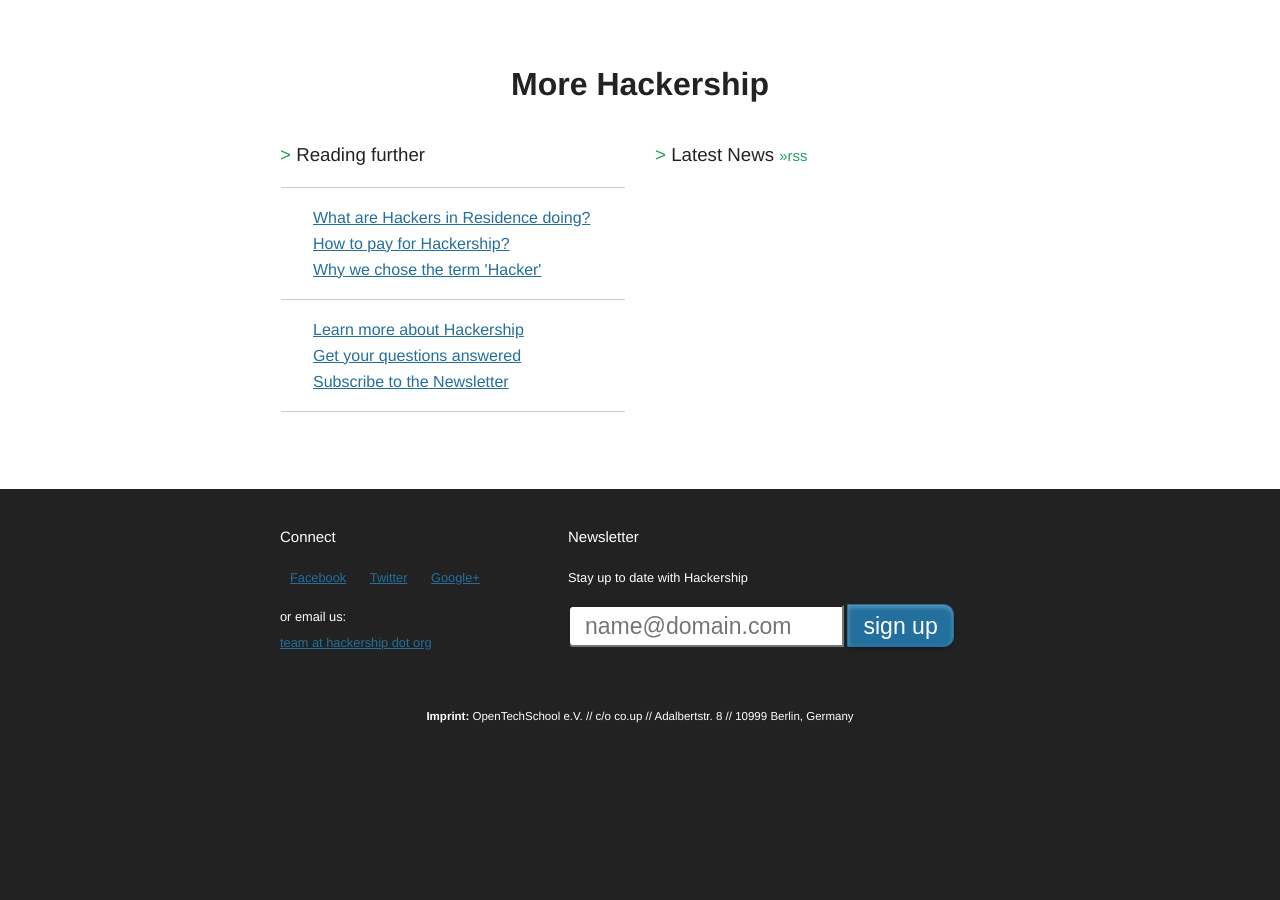
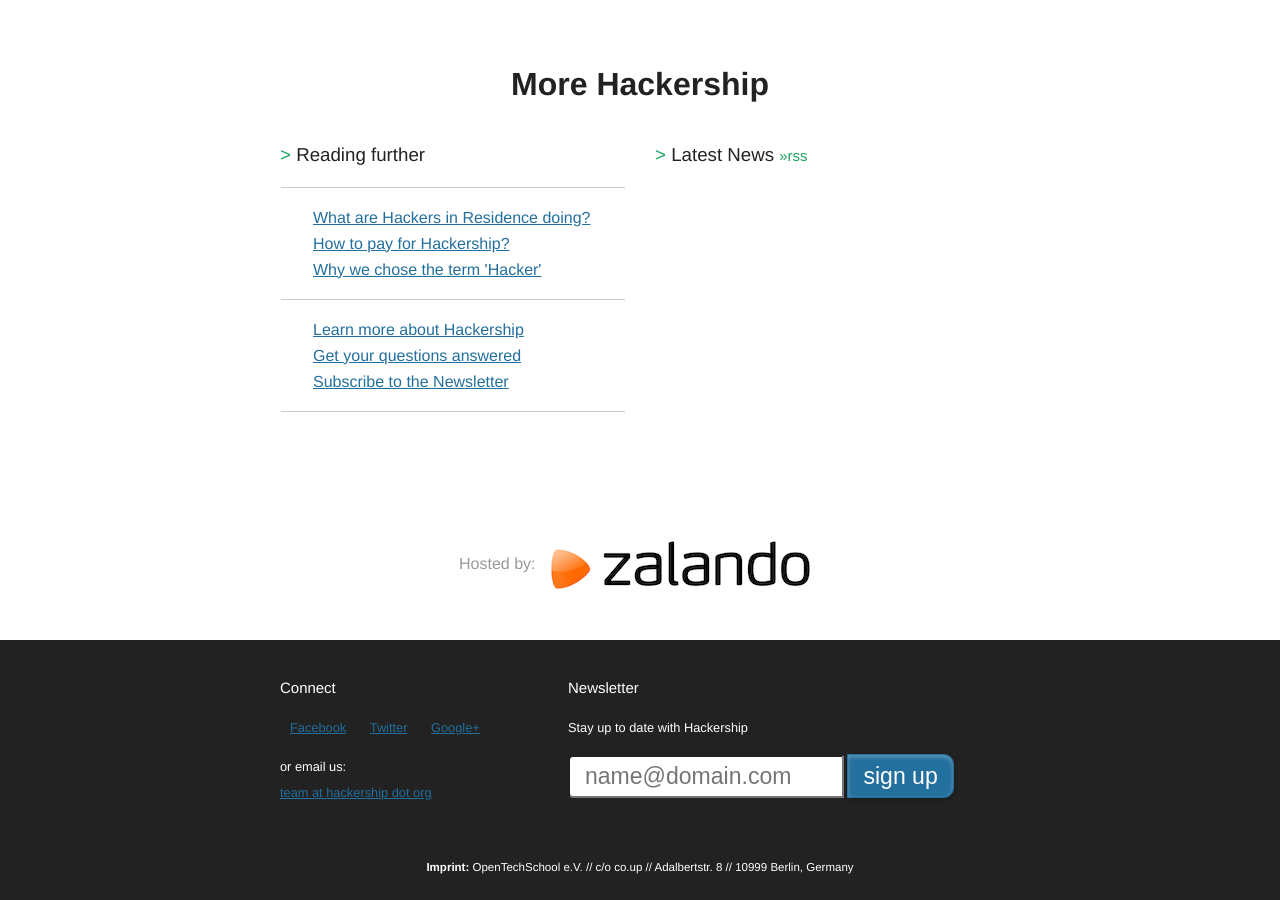
Before and after one commit to Hackership/website, a Jekyll site: the page built from index.html, in a window 1280 px wide and 900 px high, scrolled down 2849 px. Built offline with Jekyll 4.4.1, drawn with Linux system fonts in a browser that asks for light colours; nearby versions of some CDN libraries; before the commit the page ends 3598 px from its top, so only the background shows below that.

Commit message:
Add hosted by zalando logo

```diff
--- a/_layouts/default.html
+++ b/_layouts/default.html
@@ -58,6 +58,12 @@
             </div> <!-- #main -->
         </div> <!-- #main-container -->
 
+        <div class="container" style="background-color: white; text-align: center; color: #999; line-height: 50px; padding: 50px;">
+            <div class="wrapper">
+                <span>Hosted by:</span> <a href="http://tech.zalando.com/" target="_blank"><img src="/assets/logo_zalando.jpg" style="height: 50px; margin: 0 10px;" alt="Zalando Logo"></a>
+            </div>
+        </div>
+
 
         <footer>
             <div class="connect">
@@ -77,6 +83,7 @@
                     <button type="submit" name="submit" id="ss-submit">sign up</button>
                 </form>
             </div>
+
 
             <div class="imprint">
                <strong>Imprint:</strong>
```
Also changed, not shown: assets/logo_zalando.jpg (added).
